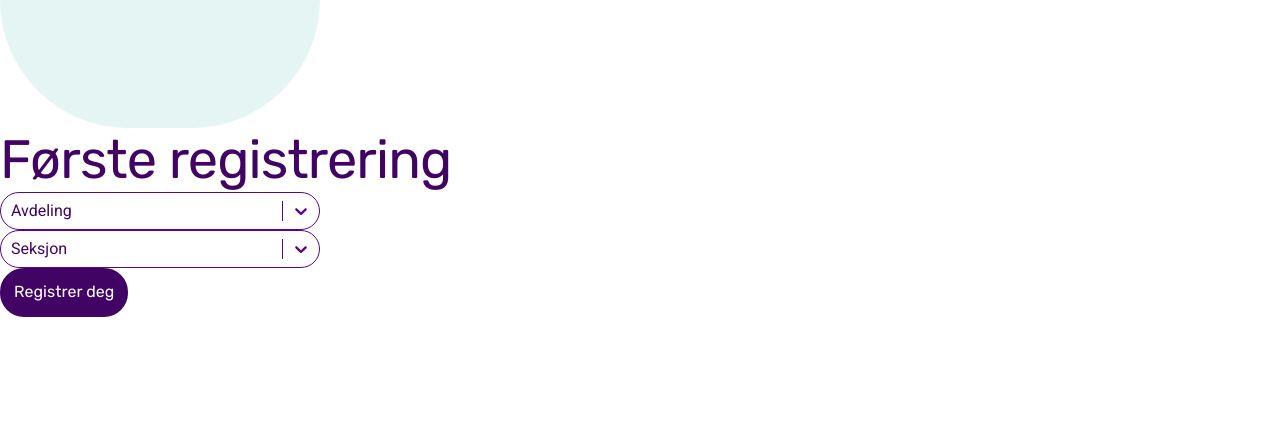
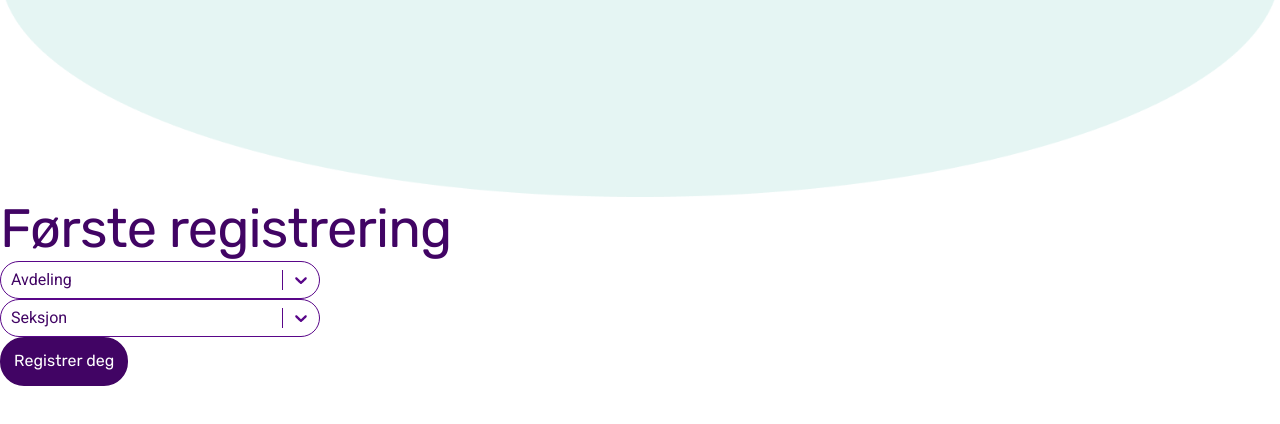
Before and after one commit to itp2-lanekassen/lanekassen, a React (Vite) app in the folder frontend/: page / in a window 1280 px wide. Shown: the top 424 px of the page. Built offline with nearby package versions, Linux system fonts and the light colour scheme; what @azure/msal-react would draw is missing.

Commit message:
Add ellipse to register page

```diff
--- a/frontend/src/components/Dropdown.tsx
+++ b/frontend/src/components/Dropdown.tsx
@@ -15,7 +15,7 @@ export default function DropdownMultiSelect({ placeholder }: IDropdown) {
       <Select
         className="text-primary w-80"
         options={options}
-        placeholder={<div className="">{placeholder}</div>}
+        placeholder={placeholder}
         theme={(theme) => ({
           ...theme,
           borderRadius: 20,
--- a/frontend/src/components/DropdownMultiSelect.tsx
+++ b/frontend/src/components/DropdownMultiSelect.tsx
@@ -15,7 +15,7 @@ export default function DropdownMultiSelect({ placeholder }: IDropdown) {
       <Select
         className="text-primary w-80"
         options={options}
-        placeholder={<div className="">{placeholder}</div>}
+        placeholder={placeholder}
         isMulti
         theme={(theme) => ({
           ...theme,
--- a/frontend/src/pages/FirstTimeRegisterForm.tsx
+++ b/frontend/src/pages/FirstTimeRegisterForm.tsx
@@ -1,11 +1,12 @@
 import Dropdown from '@/components/Dropdown';
 import DropdownMultiSelect from '@/components/DropdownMultiSelect';
 import SubmitButton from '@/components/SubmitButton';
+import ellipse from '@/media/Ellipse 1.png';
 
 export default function FirstTimeRegisterForm() {
   return (
     <div>
-      <div className="h-32 w-80 rounded-bl-full rounded-br-full bg-card-two-light"></div>
+      <img src={ellipse} alt="" />
       <h1 className="">Første registrering</h1>
       <DropdownMultiSelect placeholder={'Avdeling'} />
       <Dropdown placeholder={'Seksjon'} />
```
Also changed, not shown: frontend/src/media/Ellipse 1.png (added).
